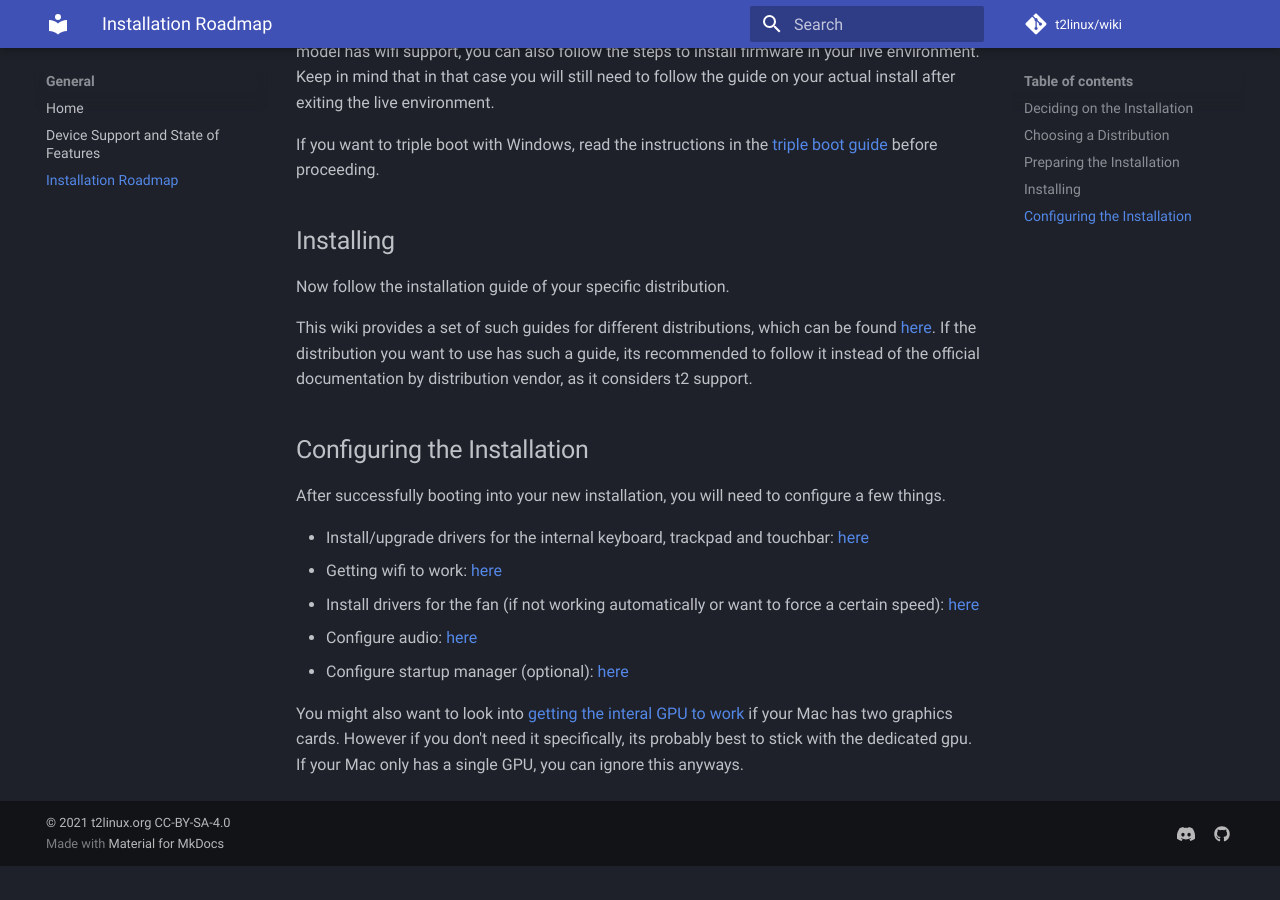
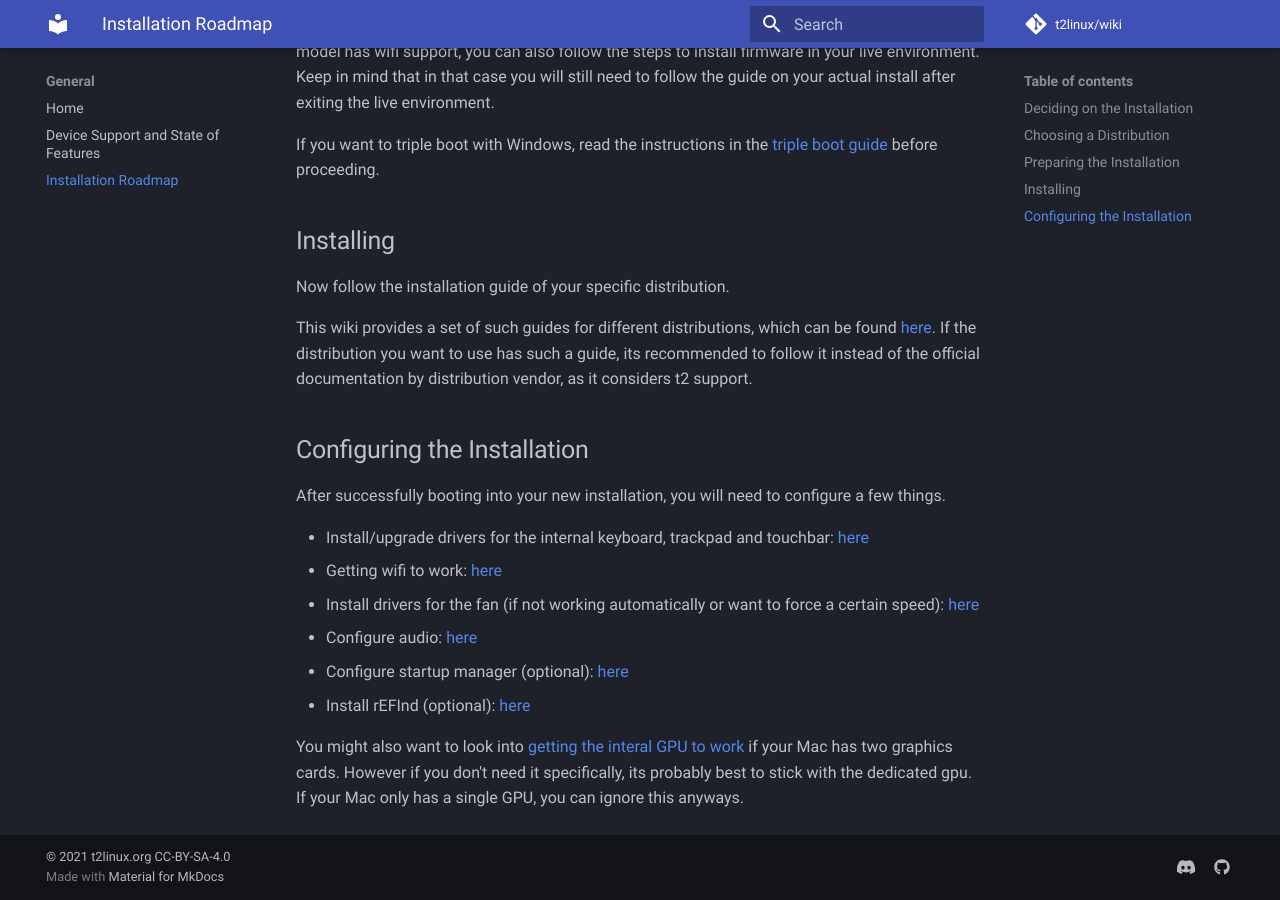
Before and after one commit to t2linux/wiki, an MkDocs documentation site: the page built from docs/roadmap.md, in a window 1280 px wide and 900 px high, scrolled down 1740 px. Built offline with MkDocs 1.6.1 and Material for MkDocs 9.7.7, drawn with Linux system fonts in a browser that asks for light colours; comment, search, counter and statistics services are not loaded; before the commit the page ends 2606 px from its top, so only the background shows below that.

Commit message:
Update roadmap.md

```diff
--- a/docs/roadmap.md
+++ b/docs/roadmap.md
@@ -69,6 +69,7 @@ After successfully booting into your new installation, you will need to configur
 - Install drivers for the fan (if not working automatically or want to force a certain speed): [here](https://wiki.t2linux.org/guides/fan/)
 - Configure audio: [here](https://wiki.t2linux.org/guides/audio-config/)
 - Configure startup manager (optional): [here](https://wiki.t2linux.org/guides/startup-manager/)
+- Install rEFInd (optional): [here](https://wiki.t2linux.org/guides/refind/)
 
 You might also want to look into [getting the interal GPU to work](https://wiki.t2linux.org/guides/hybrid-graphics/) if your Mac has two
 graphics cards. However if you don't need it specifically, its probably best to stick with the dedicated gpu. If your Mac only has
```
